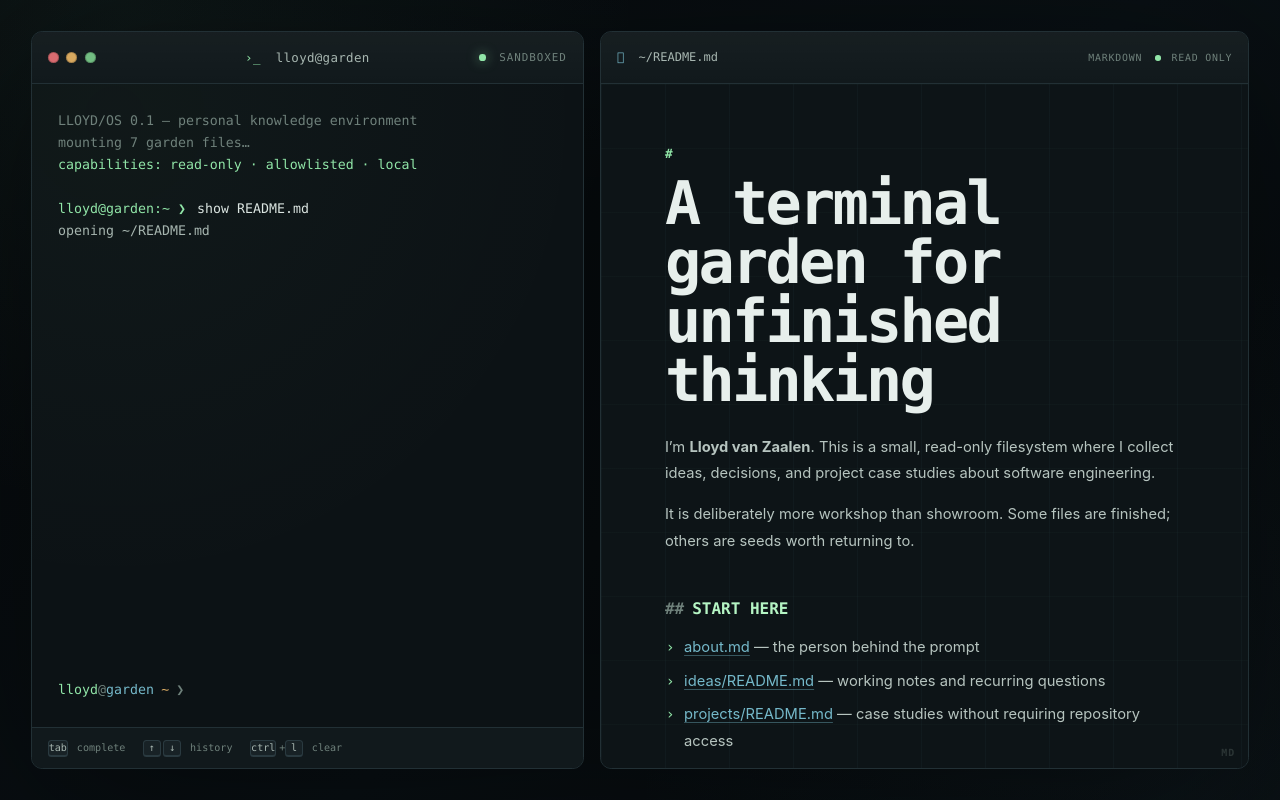
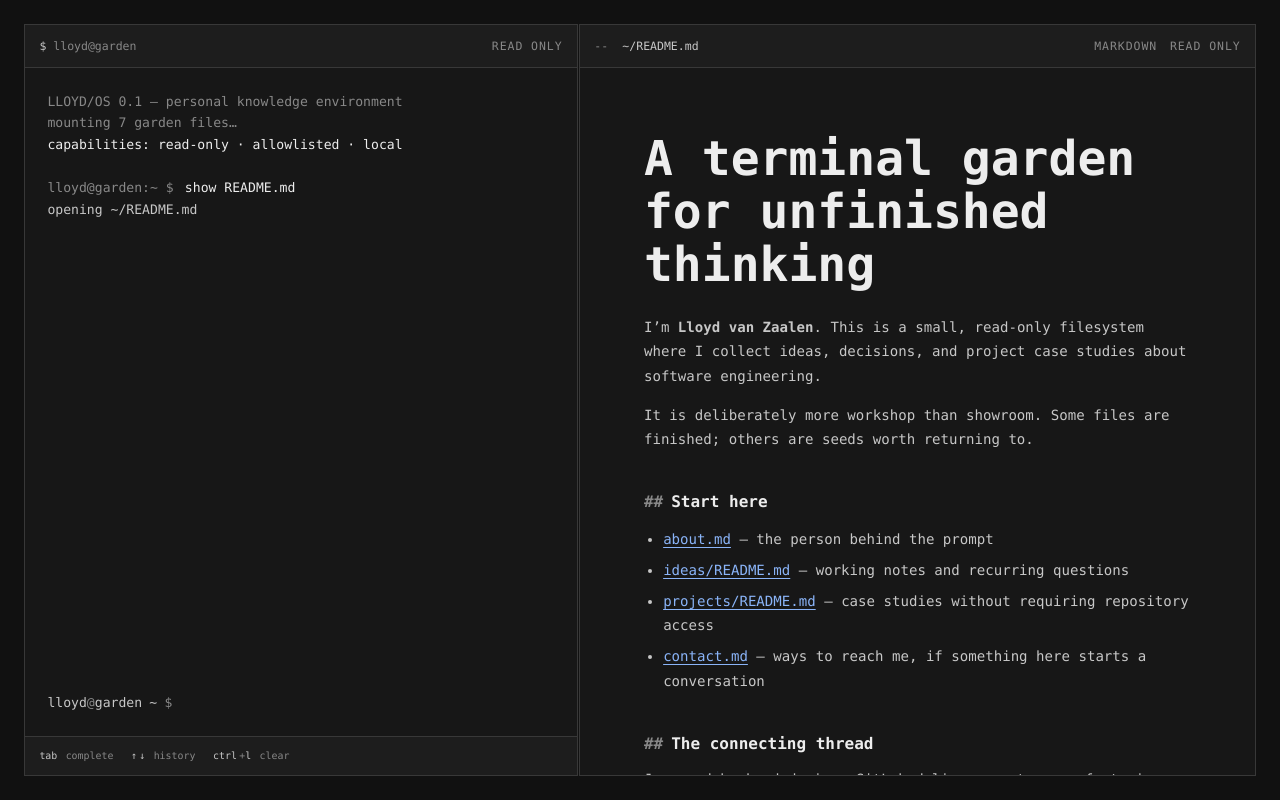
Before and after one commit to lfb0801/lfb0801, a website with bundled scripts: page index.html in a window 1280 px wide. Built offline with nearby package versions, Linux system fonts and the light colour scheme.

Commit message:
Simplify the terminal design and enable GitHub Pages (#1)

```diff
--- a/app.js
+++ b/app.js
@@ -42,7 +42,7 @@ function appendCommand(command, cwd) {
 
   const prompt = document.createElement("span");
   prompt.className = "line-prompt";
-  prompt.textContent = `lloyd@garden:${toDisplayPath(cwd)} ❯`;
+  prompt.textContent = `lloyd@garden:${toDisplayPath(cwd)} $`;
 
   const value = document.createElement("span");
   value.textContent = command;
--- a/index.html
+++ b/index.html
@@ -3,7 +3,7 @@
   <head>
     <meta charset="UTF-8">
     <meta name="viewport" content="width=device-width, initial-scale=1">
-    <meta name="theme-color" content="#070b0d">
+    <meta name="theme-color" content="#111111">
     <meta
       name="description"
       content="Lloyd van Zaalen's terminal garden: ideas, case studies, and notes on making engineering reasoning visible."
@@ -19,7 +19,7 @@
     <meta property="og:image" content="https://lfb0801.github.io/og.png">
     <meta
       property="og:image:alt"
-      content="A dark split-screen terminal typing show README.md beside the title Terminal Garden."
+      content="A minimal dark terminal displaying Lloyd van Zaalen's personal website."
     >
     <meta name="twitter:card" content="summary_large_image">
     <meta name="twitter:title" content="Lloyd van Zaalen — Terminal Garden">
@@ -38,16 +38,10 @@
       <section class="workspace" id="workspace">
         <section class="terminal panel" id="terminal" aria-label="Interactive portfolio terminal">
           <header class="window-bar">
-            <div class="window-controls" aria-hidden="true">
-              <span class="window-control close"></span>
-              <span class="window-control minimise"></span>
-              <span class="window-control maximise"></span>
-            </div>
             <p class="window-title">
-              <span class="terminal-mark" aria-hidden="true">›_</span>
-              lloyd@garden
+              <span aria-hidden="true">$</span> lloyd@garden
             </p>
-            <p class="sandbox-status"><span aria-hidden="true"></span> sandboxed</p>
+            <p class="sandbox-status">read only</p>
           </header>
 
           <div class="terminal-body">
@@ -65,7 +59,7 @@
               <span class="prompt-separator" aria-hidden="true">@</span>
               <span class="prompt-host" aria-hidden="true">garden</span>
               <span class="prompt-path" id="prompt-path" aria-hidden="true">~</span>
-              <span class="prompt-symbol" aria-hidden="true">❯</span>
+              <span class="prompt-symbol" aria-hidden="true">$</span>
               <input
                 id="command-input"
                 name="command"
@@ -88,7 +82,7 @@
         <section class="reader panel" id="reader" aria-hidden="true">
           <header class="reader-bar">
             <p class="reader-path">
-              <span aria-hidden="true">󰈙</span>
+              <span aria-hidden="true">--</span>
               <span id="reader-path">~/README.md</span>
             </p>
             <div class="reader-meta">
--- a/styles.css
+++ b/styles.css
@@ -1,22 +1,15 @@
 :root {
   color-scheme: dark;
-  --page: #070b0d;
-  --page-soft: #0a1013;
-  --panel: #0c1215;
-  --panel-raised: #11191c;
-  --panel-line: #223035;
-  --panel-line-bright: #314249;
-  --ink: #dbe5e1;
-  --ink-soft: #a7b6b0;
-  --muted: #6f817b;
-  --green: #91e6a8;
-  --green-bright: #b5f5c4;
-  --blue: #75b9ca;
-  --amber: #d9aa63;
-  --red: #e06c75;
-  --shadow: 0 34px 90px rgb(0 0 0 / 45%);
-  --mono: "JetBrainsMono Nerd Font", "JetBrains Mono", "SFMono-Regular", Consolas, "Liberation Mono", monospace;
-  --sans: Inter, ui-sans-serif, -apple-system, BlinkMacSystemFont, "Segoe UI", sans-serif;
+  --page: #111111;
+  --panel: #171717;
+  --panel-raised: #1d1d1d;
+  --line: #383838;
+  --ink: #ededed;
+  --ink-soft: #c7c7c7;
+  --muted: #888888;
+  --accent: #8ab4f8;
+  --error: #ff8585;
+  --mono: "SFMono-Regular", Consolas, "Liberation Mono", Menlo, monospace;
 }
 
 * {
@@ -34,24 +27,8 @@ body {
   margin: 0;
   overflow: hidden;
   color: var(--ink);
-  background:
-    radial-gradient(circle at 10% 0%, rgb(87 156 133 / 9%), transparent 32rem),
-    radial-gradient(circle at 92% 100%, rgb(67 123 147 / 9%), transparent 34rem),
-    linear-gradient(135deg, #06090b, #091014 55%, #06090b);
-  font-family: var(--sans);
-}
-
-body::before {
-  position: fixed;
-  inset: 0;
-  z-index: -1;
-  background-image:
-    linear-gradient(rgb(255 255 255 / 1.4%) 1px, transparent 1px),
-    linear-gradient(90deg, rgb(255 255 255 / 1.4%) 1px, transparent 1px);
-  background-size: 44px 44px;
-  mask-image: linear-gradient(to bottom, black, transparent 88%);
-  content: "";
-  pointer-events: none;
+  background: var(--page);
+  font-family: var(--mono);
 }
 
 button,
@@ -80,11 +57,11 @@ a {
   top: 1rem;
   left: 1rem;
   z-index: 10;
-  padding: 0.7rem 1rem;
+  padding: 0.65rem 0.85rem;
   color: var(--page);
-  background: var(--green-bright);
-  border-radius: 0.35rem;
-  font: 700 0.82rem/1 var(--mono);
+  background: var(--ink);
+  border-radius: 0.2rem;
+  font-size: 0.8rem;
   transform: translateY(-200%);
 }
 
@@ -94,74 +71,44 @@ a {
 
 .site-shell {
   display: grid;
-  width: 100%;
   min-height: 100vh;
+  padding: clamp(0.75rem, 2vw, 1.5rem);
   place-items: center;
-  padding: clamp(0.75rem, 2.4vw, 2.2rem);
 }
 
 .workspace {
   display: grid;
   grid-template-columns: minmax(0, 1fr) 0fr;
-  width: min(1500px, 100%);
-  height: min(900px, calc(100vh - clamp(1.5rem, 4.8vw, 4.4rem)));
+  width: min(1400px, 100%);
+  height: min(860px, calc(100vh - clamp(1.5rem, 4vw, 3rem)));
   min-height: 580px;
   gap: 0;
-  filter: drop-shadow(var(--shadow));
-  transition: grid-template-columns 650ms cubic-bezier(0.2, 0.8, 0.2, 1), gap 650ms ease;
+  transition: grid-template-columns 180ms ease, gap 180ms ease;
 }
 
 .workspace.reader-visible {
-  grid-template-columns: minmax(320px, 0.92fr) minmax(420px, 1.08fr);
-  gap: clamp(0.65rem, 1.3vw, 1rem);
+  grid-template-columns: minmax(320px, 0.9fr) minmax(420px, 1.1fr);
+  gap: 1px;
 }
 
 .panel {
   min-width: 0;
   min-height: 0;
   overflow: hidden;
-  background: rgb(12 18 21 / 95%);
-  border: 1px solid var(--panel-line);
-  border-radius: 0.7rem;
-  box-shadow: inset 0 1px rgb(255 255 255 / 3%);
+  background: var(--panel);
+  border: 1px solid var(--line);
 }
 
 .window-bar,
 .reader-bar {
-  position: relative;
-  display: grid;
-  grid-template-columns: 1fr auto 1fr;
+  display: flex;
+  height: 2.7rem;
   align-items: center;
-  height: 3.25rem;
-  padding: 0 1rem;
-  border-bottom: 1px solid var(--panel-line);
-  background:
-    linear-gradient(180deg, rgb(255 255 255 / 2.5%), transparent),
-    var(--panel-raised);
-}
-
-.window-controls {
-  display: flex;
-  gap: 0.48rem;
-}
-
-.window-control {
-  width: 0.68rem;
-  height: 0.68rem;
-  border-radius: 999px;
-  box-shadow: inset 0 0 0 1px rgb(0 0 0 / 22%);
-}
-
-.window-control.close {
-  background: #d86b70;
-}
-
-.window-control.minimise {
-  background: #d7a85f;
-}
-
-.window-control.maximise {
-  background: #72bd82;
+  justify-content: space-between;
+  padding: 0 0.9rem;
+  color: var(--muted);
+  background: var(--panel-raised);
+  border-bottom: 1px solid var(--line);
 }
 
 .window-title,
@@ -169,36 +116,17 @@ a {
 .reader-path,
 .reader-meta {
   margin: 0;
-  font-family: var(--mono);
+  font-size: 0.72rem;
 }
 
-.window-title {
+.window-title span {
   color: var(--ink-soft);
-  font-size: 0.78rem;
-  letter-spacing: 0.025em;
 }
 
-.terminal-mark {
-  margin-right: 0.45rem;
-  color: var(--green);
-}
-
-.sandbox-status {
-  justify-self: end;
-  color: var(--muted);
-  font-size: 0.68rem;
+.sandbox-status,
+.reader-meta {
   text-transform: uppercase;
-  letter-spacing: 0.09em;
-}
-
-.sandbox-status span {
-  display: inline-block;
-  width: 0.42rem;
-  height: 0.42rem;
-  margin-right: 0.35rem;
-  background: var(--green);
-  border-radius: 50%;
-  box-shadow: 0 0 0.7rem rgb(145 230 168 / 60%);
+  letter-spacing: 0.08em;
 }
 
 .terminal {
@@ -210,13 +138,9 @@ a {
   display: flex;
   min-height: 0;
   flex-direction: column;
-  padding: clamp(1rem, 2.5vw, 1.65rem);
-  background:
-    linear-gradient(rgb(0 0 0 / 2%) 50%, transparent 50%),
-    radial-gradient(circle at 15% 5%, rgb(145 230 168 / 3%), transparent 30rem),
-    var(--panel);
-  background-size: 100% 4px, auto, auto;
-  font: 0.83rem/1.65 var(--mono);
+  padding: clamp(1rem, 2vw, 1.4rem);
+  background: var(--panel);
+  font: 0.82rem/1.65 var(--mono);
 }
 
 .terminal-output {
@@ -224,7 +148,7 @@ a {
   flex: 1;
   overflow: auto;
   overscroll-behavior: contain;
-  scrollbar-color: var(--panel-line-bright) transparent;
+  scrollbar-color: var(--line) transparent;
 }
 
 .terminal-line {
@@ -238,35 +162,34 @@ a {
   color: var(--muted);
 }
 
-.terminal-line.success {
-  color: var(--green);
-}
-
-.terminal-line.error {
-  color: var(--red);
-}
-
+.terminal-line.success,
 .terminal-line.command {
   color: var(--ink);
 }
 
+.terminal-line.error {
+  color: var(--error);
+}
+
 .line-prompt {
   margin-right: 0.7rem;
-  color: var(--green);
+  color: var(--muted);
 }
 
 .command-form {
   display: flex;
+  min-height: 2rem;
   align-items: center;
   flex: 0 0 auto;
-  min-height: 2rem;
   padding-top: 0.65rem;
   color: var(--ink);
   cursor: text;
 }
 
-.prompt-user {
-  color: var(--green);
+.prompt-user,
+.prompt-host,
+.prompt-path {
+  color: var(--ink-soft);
 }
 
 .prompt-separator,
@@ -274,13 +197,8 @@ a {
   color: var(--muted);
 }
 
-.prompt-host {
-  color: var(--blue);
-}
-
 .prompt-path {
   margin-left: 0.45rem;
-  color: var(--amber);
 }
 
 .prompt-symbol {
@@ -292,7 +210,7 @@ a {
   flex: 1;
   padding: 0;
   color: var(--ink);
-  caret-color: var(--green-bright);
+  caret-color: var(--ink);
   background: transparent;
   border: 0;
   outline: 0;
@@ -304,29 +222,21 @@ a {
 
 .terminal-footer {
   display: flex;
-  min-height: 2.55rem;
+  min-height: 2.45rem;
   align-items: center;
   gap: 1.1rem;
-  padding: 0 1rem;
+  padding: 0 0.9rem;
   overflow: hidden;
   color: var(--muted);
   background: var(--panel-raised);
-  border-top: 1px solid var(--panel-line);
-  font: 0.63rem/1 var(--mono);
+  border-top: 1px solid var(--line);
+  font-size: 0.62rem;
   white-space: nowrap;
 }
 
 kbd {
-  display: inline-grid;
-  min-width: 1.1rem;
-  height: 1.1rem;
-  margin-right: 0.18rem;
-  place-items: center;
+  margin-right: 0.15rem;
   color: var(--ink-soft);
-  background: #182226;
-  border: 1px solid #2a3a40;
-  border-bottom-width: 2px;
-  border-radius: 0.22rem;
   font: inherit;
 }
 
@@ -335,66 +245,45 @@ kbd {
   display: grid;
   grid-template-rows: auto minmax(0, 1fr);
   opacity: 0;
-  transform: translateX(1.5rem) scale(0.985);
-  transform-origin: left center;
   pointer-events: none;
-  transition: opacity 350ms ease 240ms, transform 500ms cubic-bezier(0.2, 0.8, 0.2, 1) 180ms;
+  transition: opacity 180ms ease;
 }
 
 .reader.visible {
   opacity: 1;
-  transform: none;
   pointer-events: auto;
-}
-
-.reader-bar {
-  grid-template-columns: minmax(0, 1fr) auto;
 }
 
 .reader-path {
   min-width: 0;
   overflow: hidden;
   color: var(--ink-soft);
-  font-size: 0.75rem;
   text-overflow: ellipsis;
   white-space: nowrap;
 }
 
 .reader-path > span:first-child {
   margin-right: 0.45rem;
-  color: var(--blue);
+  color: var(--muted);
 }
 
 .reader-meta {
   display: flex;
-  align-items: center;
   gap: 0.8rem;
-  color: var(--muted);
-  font-size: 0.62rem;
-  text-transform: uppercase;
-  letter-spacing: 0.08em;
 }
 
-.reader-saved i {
-  display: inline-block;
-  width: 0.35rem;
-  height: 0.35rem;
-  margin-right: 0.25rem;
-  background: var(--green);
-  border-radius: 50%;
+.reader-saved i,
+.reader-corner {
+  display: none;
 }
 
 .document {
   min-height: 0;
-  padding: clamp(1.7rem, 5vw, 4.2rem);
+  padding: clamp(1.7rem, 5vw, 4rem);
   overflow-y: auto;
-  color: #cad7d2;
-  background:
-    linear-gradient(90deg, rgb(117 185 202 / 4%) 1px, transparent 1px),
-    linear-gradient(rgb(117 185 202 / 2.5%) 1px, transparent 1px),
-    #0d1417;
-  background-size: 4rem 4rem;
-  scrollbar-color: var(--panel-line-bright) transparent;
+  color: var(--ink-soft);
+  background: var(--panel);
+  scrollbar-color: var(--line) transparent;
   scroll-behavior: smooth;
 }
 
@@ -405,33 +294,20 @@ kbd {
 .document h1,
 .document h2,
 .document h3 {
-  color: #e7efec;
+  color: var(--ink);
   font-family: var(--mono);
-  letter-spacing: -0.045em;
+  font-weight: 600;
 }
 
 .document h1 {
-  max-width: 13ch;
   margin-bottom: 1.5rem;
-  font-size: clamp(2rem, 4.7vw, 4rem);
-  line-height: 0.98;
-}
-
-.document h1::before {
-  display: block;
-  margin-bottom: 0.85rem;
-  color: var(--green);
-  content: "#";
-  font-size: 0.8rem;
-  letter-spacing: 0;
+  font-size: clamp(1.7rem, 4vw, 3rem);
+  line-height: 1.1;
 }
 
 .document h2 {
-  margin: 2.8rem 0 0.8rem;
-  color: var(--green-bright);
+  margin: 2.5rem 0 0.8rem;
   font-size: 1rem;
-  letter-spacing: 0;
-  text-transform: uppercase;
 }
 
 .document h2::before {
@@ -443,98 +319,68 @@ kbd {
 .document h3 {
   margin-top: 2rem;
   font-size: 0.95rem;
-  letter-spacing: 0;
 }
 
 .document p,
 .document li {
-  max-width: 68ch;
-  color: #b6c4bf;
-  font-size: clamp(0.92rem, 1.15vw, 1.02rem);
-  line-height: 1.8;
+  max-width: 70ch;
+  font-size: clamp(0.88rem, 1vw, 0.98rem);
+  line-height: 1.75;
 }
 
 .document ul {
   padding-left: 1.2rem;
-  list-style: none;
 }
 
 .document li {
-  position: relative;
-  margin: 0.45rem 0;
-}
-
-.document li::before {
-  position: absolute;
-  left: -1.15rem;
-  color: var(--green);
-  content: "›";
-  font-family: var(--mono);
+  margin: 0.4rem 0;
 }
 
 .document a {
-  color: var(--blue);
-  text-decoration-color: rgb(117 185 202 / 40%);
+  color: var(--accent);
   text-underline-offset: 0.2em;
 }
 
 .document a:hover,
 .document a:focus-visible {
-  color: #a6e2f0;
-  text-decoration-color: currentColor;
+  color: #b7d1fb;
 }
 
 .document code {
-  padding: 0.12rem 0.35rem;
-  color: var(--green-bright);
-  background: #162125;
-  border: 1px solid #26373d;
-  border-radius: 0.25rem;
-  font: 0.86em/1.45 var(--mono);
+  padding: 0.12rem 0.3rem;
+  color: var(--ink);
+  background: #262626;
+  border-radius: 0.15rem;
+  font: 0.88em/1.45 var(--mono);
 }
 
 .document pre {
   max-width: 100%;
-  padding: 1rem 1.15rem;
+  padding: 1rem;
   overflow-x: auto;
-  background: #090e10;
-  border: 1px solid var(--panel-line);
-  border-left: 3px solid var(--green);
-  border-radius: 0.35rem;
+  background: #101010;
+  border: 1px solid var(--line);
 }
 
 .document pre code {
   padding: 0;
   color: var(--ink-soft);
   background: transparent;
-  border: 0;
 }
 
 .document blockquote {
-  max-width: 64ch;
+  max-width: 66ch;
   margin: 1.5rem 0;
-  padding: 0.4rem 0 0.4rem 1.15rem;
-  color: #c8d4d0;
-  border-left: 2px solid var(--amber);
-  font-size: 1.03rem;
-  font-style: italic;
+  padding-left: 1rem;
+  color: var(--ink-soft);
+  border-left: 2px solid var(--muted);
   line-height: 1.7;
 }
 
 .document hr {
   margin: 2.5rem 0;
   border: 0;
-  border-top: 1px solid var(--panel-line);
-}
-
-.reader-corner {
-  position: absolute;
-  right: 0.8rem;
-  bottom: 0.65rem;
-  color: rgb(111 129 123 / 30%);
-  font: 700 0.62rem/1 var(--mono);
-  letter-spacing: 0.12em;
-  pointer-events: none;
+  border-top: 1px solid var(--line);
 }
 
 .noscript {
@@ -542,12 +388,11 @@ kbd {
   right: 1rem;
   bottom: 1rem;
   left: 1rem;
-  z-index: 4;
   padding: 1rem;
   color: var(--ink);
   background: var(--panel-raised);
-  border: 1px solid var(--panel-line);
-  font: 0.8rem/1.5 var(--mono);
+  border: 1px solid var(--line);
+  font-size: 0.8rem;
 }
 
 @media (max-width: 940px) {
@@ -557,7 +402,7 @@ kbd {
 
   .site-shell {
     display: block;
-    padding: 0.55rem;
+    padding: 0.5rem;
   }
 
   .workspace,
@@ -565,14 +410,13 @@ kbd {
     display: flex;
     width: 100%;
     height: auto;
-    min-height: calc(100vh - 1.1rem);
+    min-height: calc(100vh - 1rem);
     flex-direction: column;
-    gap: 0.65rem;
+    gap: 1px;
   }
 
   .terminal {
-    min-height: calc(100vh - 1.1rem);
-    transition: min-height 500ms ease;
+    min-height: calc(100vh - 1rem);
   }
 
   .reader-visible .terminal {
@@ -581,29 +425,10 @@ kbd {
 
   .reader {
     min-height: 72vh;
-    transform: translateY(1rem);
-  }
-
-  .document {
-    padding: clamp(1.4rem, 7vw, 3rem);
-  }
-
-  .document h1 {
-    max-width: 16ch;
   }
 }
 
 @media (max-width: 560px) {
-  .window-bar,
-  .reader-bar {
-    height: 2.9rem;
-    padding: 0 0.8rem;
-  }
-
-  .window-title {
-    justify-self: end;
-  }
-
   .sandbox-status,
   .reader-meta > span:first-child,
   .terminal-footer span:nth-child(2) {
@@ -611,21 +436,12 @@ kbd {
   }
 
   .terminal-body {
-    padding: 0.9rem;
-    font-size: 0.74rem;
+    padding: 0.85rem;
+    font-size: 0.73rem;
   }
 
-  .terminal-footer {
-    gap: 0.8rem;
-    padding: 0 0.8rem;
-  }
-
-  .reader-path {
-    font-size: 0.68rem;
-  }
-
-  .reader-visible .terminal {
-    min-height: 58vh;
+  .document {
+    padding: 1.4rem;
   }
 }
 
```
Also changed, not shown: .github/workflows/pages.yml.
